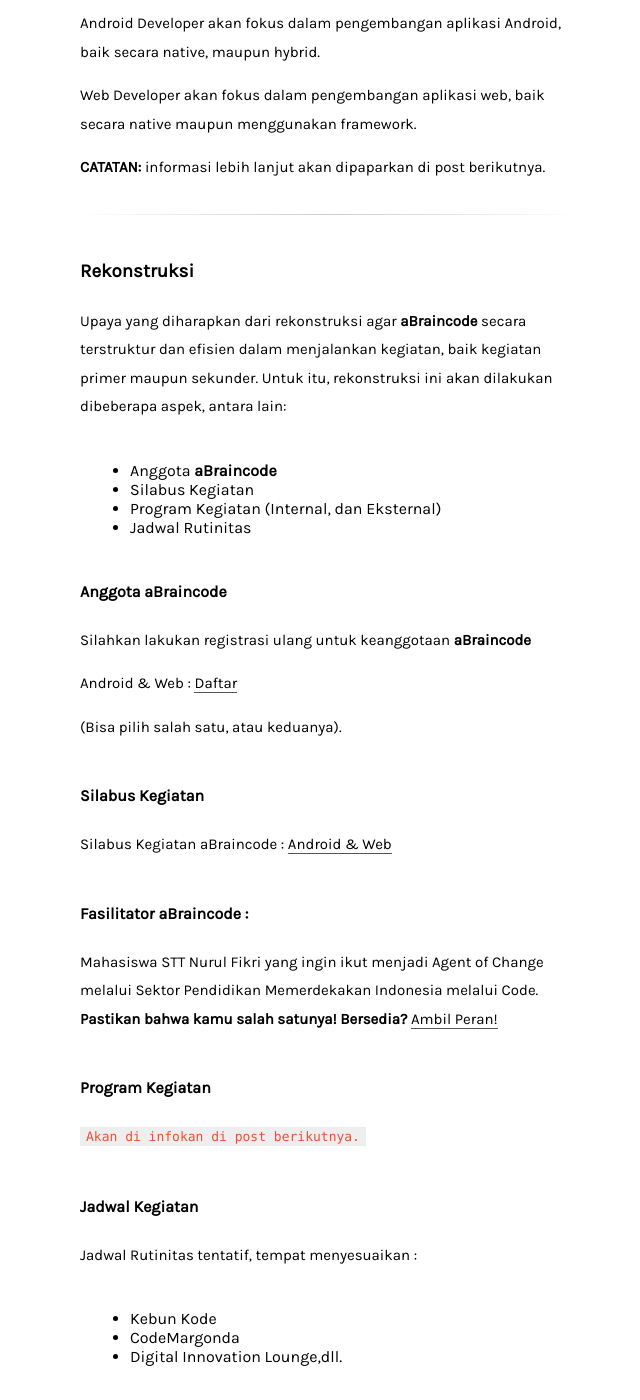
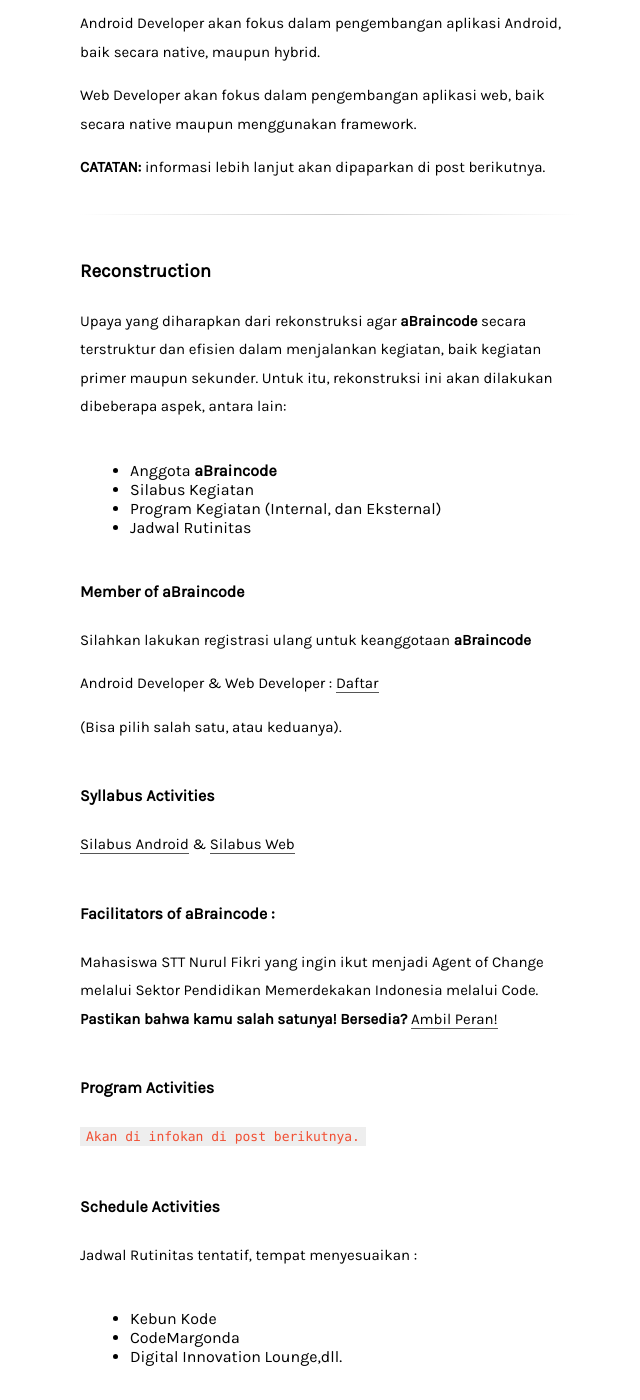
Before and after one commit to abraincode/abraincode.github.io, a Jekyll site: the page built from _posts/2017-02-13-information.md, in a window 1280 px wide and 1400 px high, scrolled down 1042 px. Shown: the whole window, without its empty margins (310-950 px from the left). Built offline with Jekyll 4.4.1, drawn with Linux system fonts in a browser that asks for light colours; some of the changed text lies outside the part shown.

Commit message:
update silabus & bahasa inggris

```diff
--- a/_posts/2017-02-13-information.md
+++ b/_posts/2017-02-13-information.md
@@ -29,7 +29,7 @@
 
 <div class="divider"></div>
 
-### Rekonstruksi
+### Reconstruction
 
 Upaya yang diharapkan dari rekonstruksi agar **aBraincode** secara terstruktur dan efisien dalam menjalankan kegiatan, baik kegiatan primer maupun sekunder. Untuk itu, rekonstruksi ini akan dilakukan dibeberapa aspek, antara lain:
 
@@ -38,28 +38,28 @@
 - Program Kegiatan (Internal, dan Eksternal)
 - Jadwal Rutinitas
 
-#### Anggota **aBraincode**
+#### Member of **aBraincode**
 
 Silahkan lakukan registrasi ulang untuk keanggotaan **aBraincode**
 
-Android & Web : [Daftar](http://bit.ly/registeraBc)
+Android Developer & Web Developer : [Daftar](http://bit.ly/registeraBc)
 
 (Bisa pilih salah satu, atau keduanya).
 
-#### Silabus Kegiatan
+#### Syllabus Activities
 
-Silabus Kegiatan aBraincode : [Android & Web](https://abraincode.id/notes/silabus)
+[Silabus Android](https://abraincode.id/notes/silabus-android) & [Silabus Web](https://abraincode.id/notes/silabus-web)
 
-#### Fasilitator aBraincode :
+#### Facilitators of aBraincode :
 
 Mahasiswa STT Nurul Fikri yang ingin ikut menjadi Agent of Change melalui Sektor Pendidikan Memerdekakan Indonesia melalui Code.
 **Pastikan bahwa kamu salah satunya! Bersedia?** [Ambil Peran!](#)
 
-#### Program Kegiatan
+#### Program Activities
 
 `Akan di infokan di post berikutnya.`
 
-#### Jadwal Kegiatan
+#### Schedule Activities
 
 Jadwal Rutinitas tentatif, tempat menyesuaikan :
 
```
Also changed, not shown: other parts of _posts/2017-02-13-information.md (+2 -2 lines).
